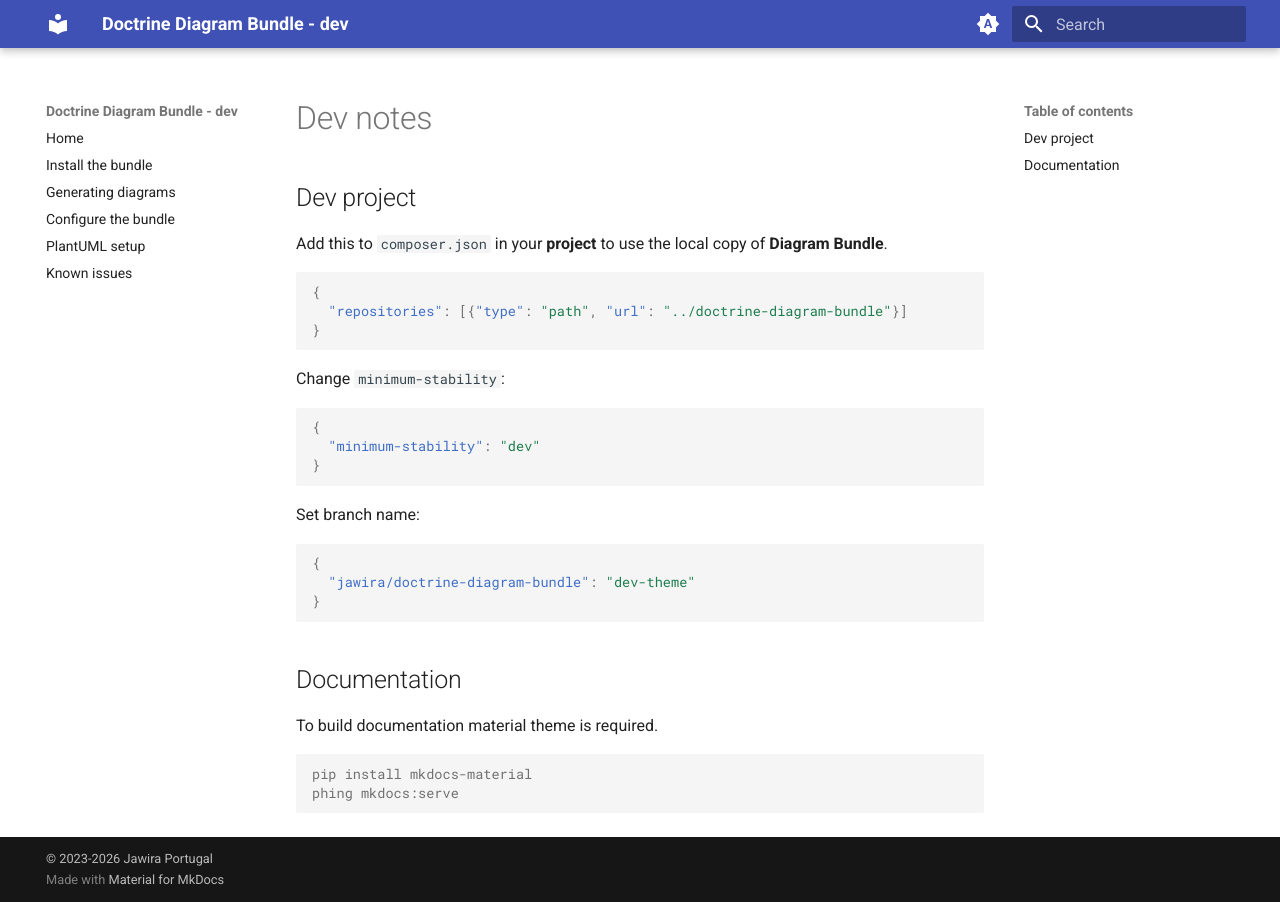
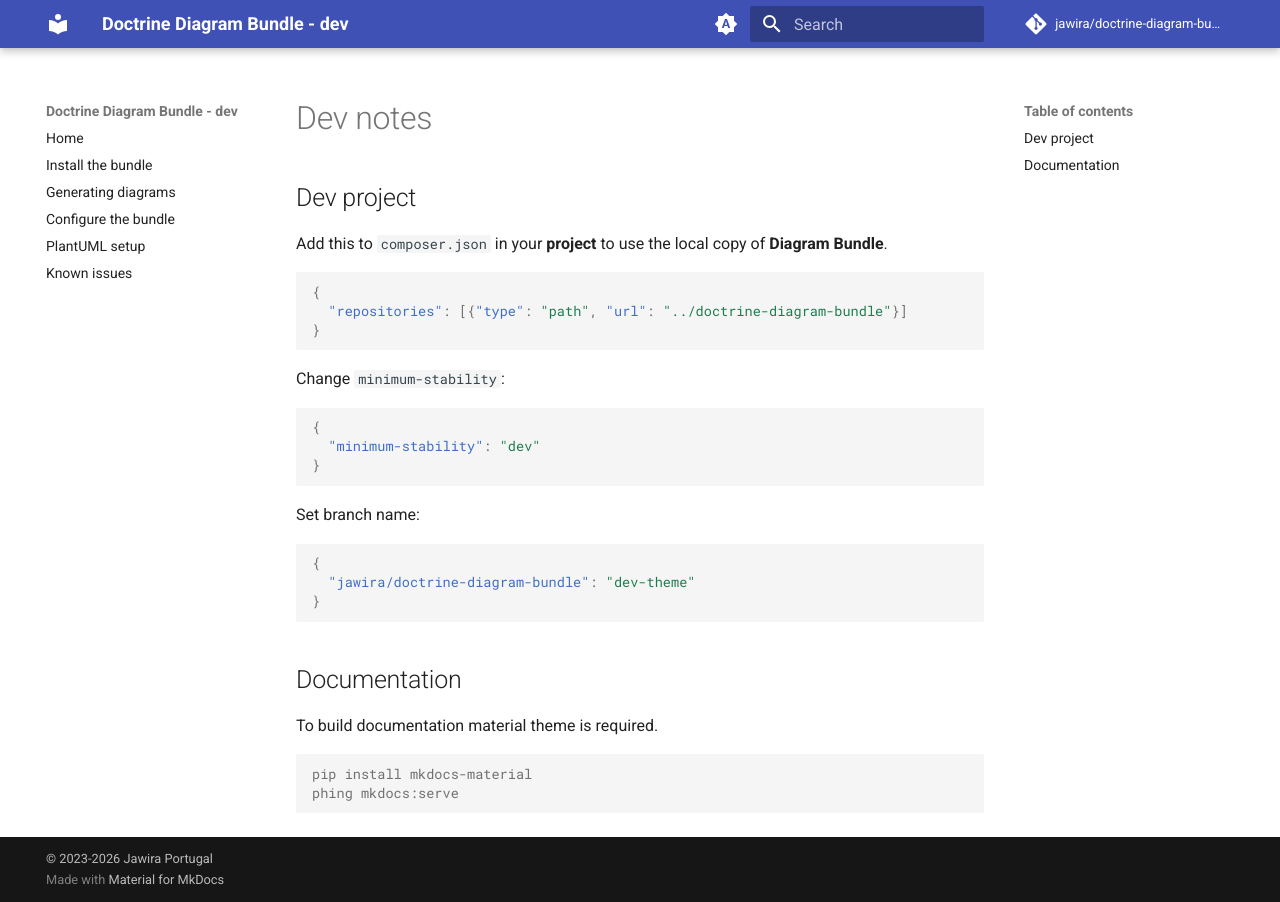
Before and after one commit to jawira/doctrine-diagram-bundle, an MkDocs documentation site: the page built from docs/dev-notes.md, in a window 1280 px wide. Built offline with MkDocs 1.6.1 and Material for MkDocs 9.7.7, drawn with Linux system fonts in a browser that asks for light colours; comment, search, counter and statistics services are not loaded.

Commit message:
docs: Add repository link in documentation website

```diff
--- a/mkdocs.yml
+++ b/mkdocs.yml
@@ -3,6 +3,8 @@ copyright: © 2023-2026 Jawira Portugal
 site_author: Jawira Portugal
 strict: true
 use_directory_urls: false
+repo_url: https://github.com/jawira/doctrine-diagram-bundle
+repo_name: jawira/doctrine-diagram-bundle
 nav:
     - 'index.md'
     - Install the bundle: 'installing.md'
```
